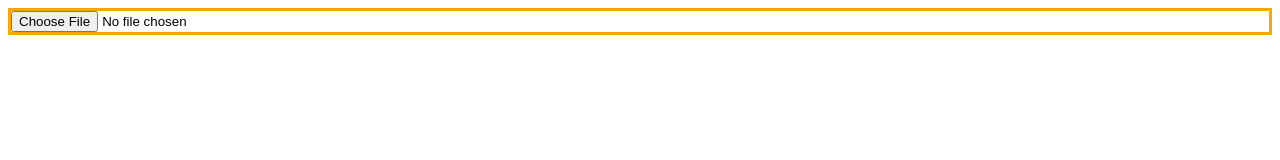
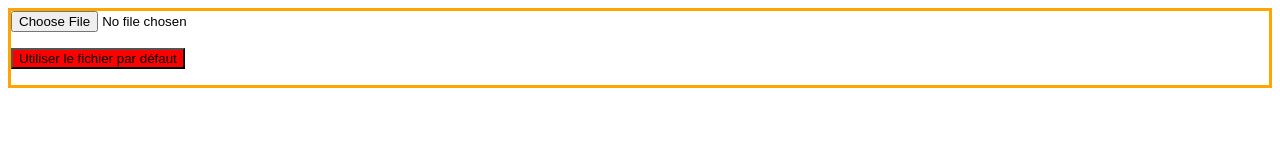
Before and after one commit to ariko861/qui-est-ce, a plain HTML site: page index.html in a window 1280 px wide. Drawn offline with nearby package versions, Linux system fonts and the light colour scheme.

Commit message:
Accepter .ods

```diff
--- a/index.html
+++ b/index.html
@@ -17,9 +17,10 @@
 
         <template x-if="!personnes || personnes.length == 0">
 
-            <input type="file" accept="application/vnd.ms-excel, application/vnd.openxmlformats-officedocument.spreadsheetml.sheet" @change="readFile($event.target.files)"/>
-
-            <p x-text="personnes"></p>
+            <div>
+              <input type="file" accept="application/vnd.ms-excel, application/vnd.openxmlformats-officedocument.spreadsheetml.sheet, application/vnd.oasis.opendocument.spreadsheet" @change="readFile($event.target.files)"/>
+             <p><button class="blabla">Utiliser le fichier par défaut</button></p>
+             </div>
         </template>
 
 
--- a/styles.css
+++ b/styles.css
@@ -30,3 +30,6 @@
  .superdiv {
     border: 3px solid orange ;
  }
+ .blabla {
+    background-color: red ;
+ }
```
Also changed, not shown: 0001.png (deleted), 2 other files.
